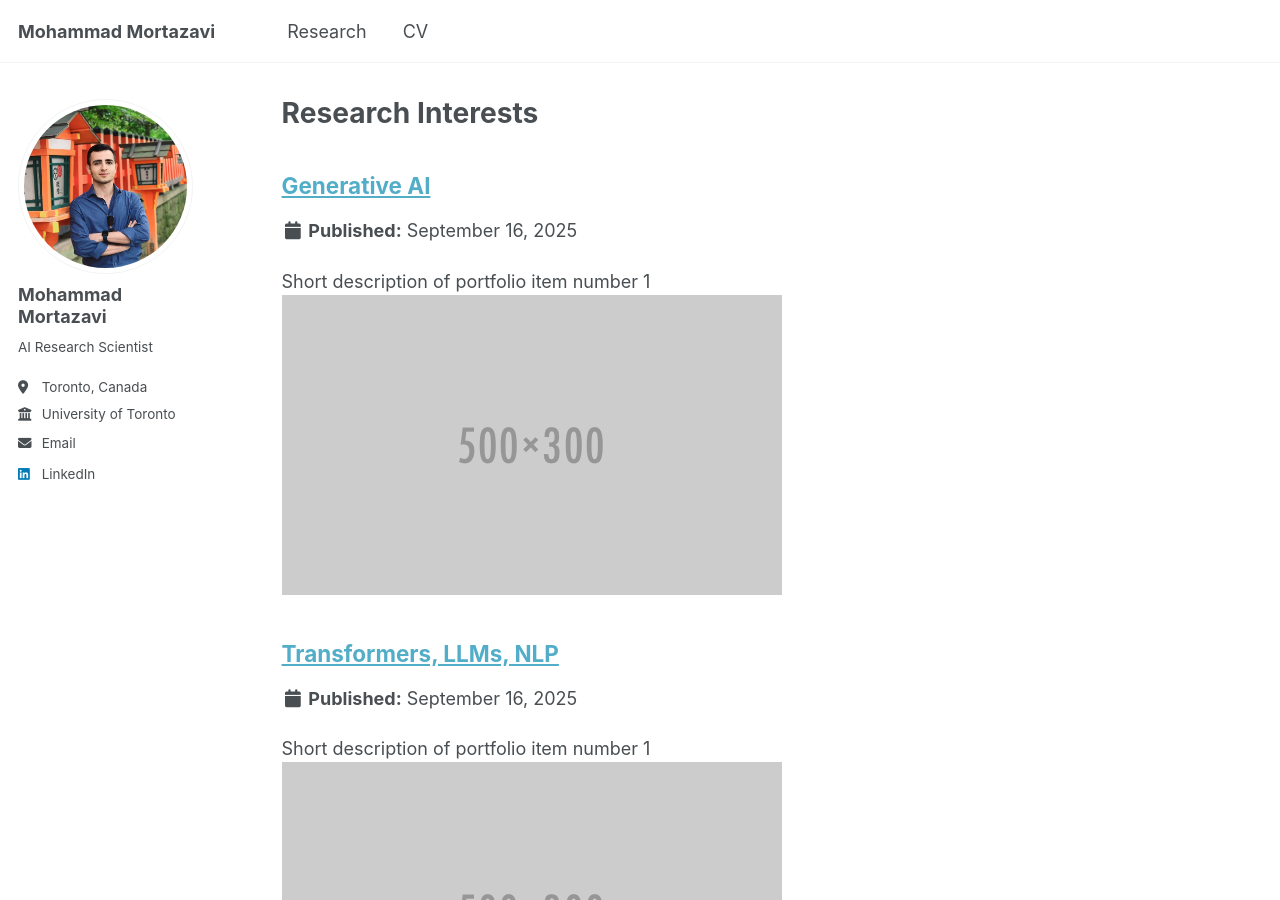
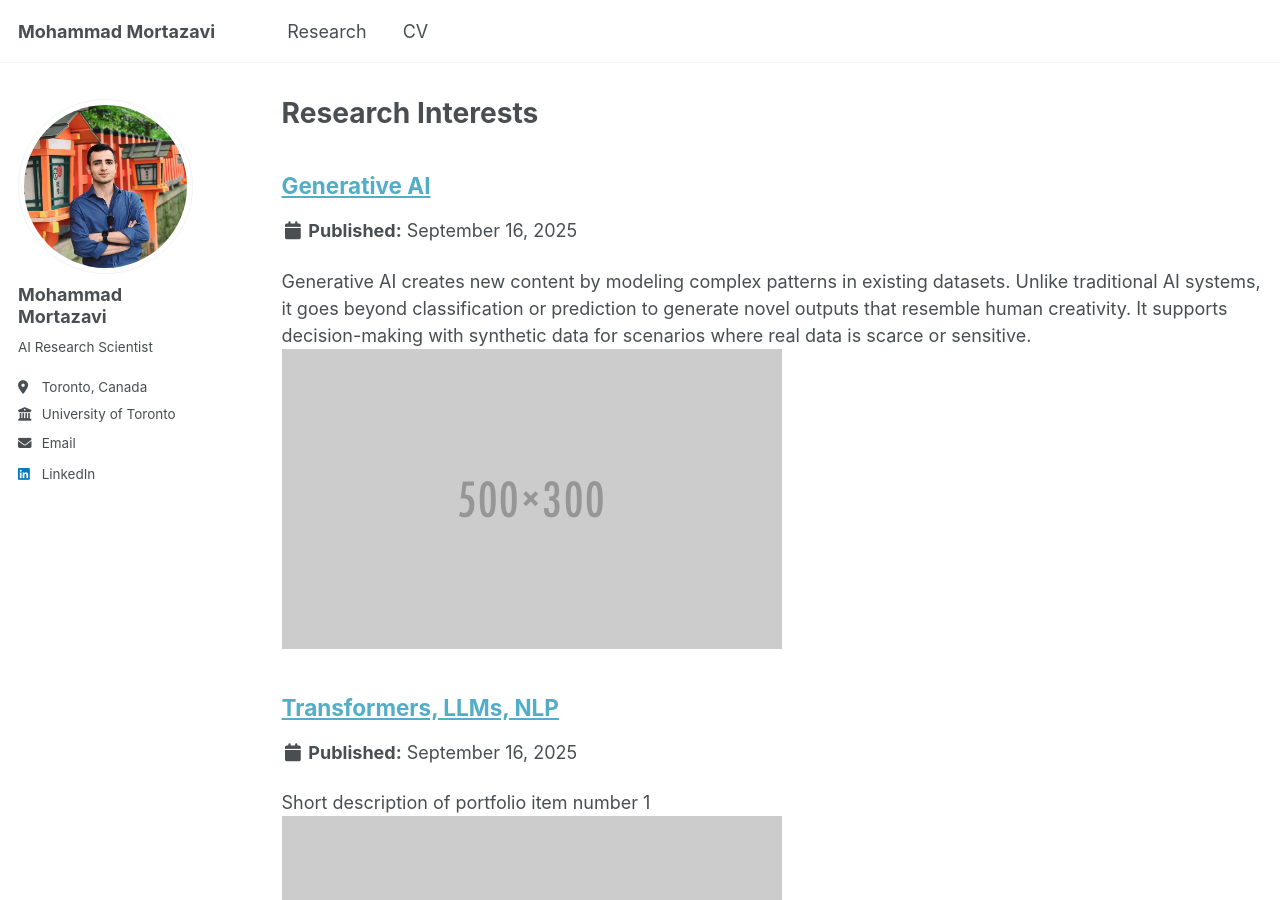
Before and after one commit to mortazawi/mortazawi.github.io, a Jekyll site: the page built from _pages/portfolio.html, in a window 1280 px wide and 900 px high. Built offline with Jekyll 4.4.1, drawn with Linux system fonts in a browser that asks for light colours; a script that is not in the unit is left out.

Commit message:
Update portfolio-1.md

```diff
--- a/_portfolio/portfolio-1.md
+++ b/_portfolio/portfolio-1.md
@@ -1,6 +1,6 @@
 ---
 title: "Generative AI"
-excerpt: "Short description of portfolio item number 1<br/><img src='/images/500x300.png'>"
+excerpt: "Generative AI creates new content by modeling complex patterns in existing datasets. Unlike traditional AI systems, it goes beyond classification or prediction to generate novel outputs that resemble human creativity. It supports decision-making with synthetic data for scenarios where real data is scarce or sensitive.<br/><img src='/images/500x300.png'>"
 collection: Research Interests
 ---
 
```
